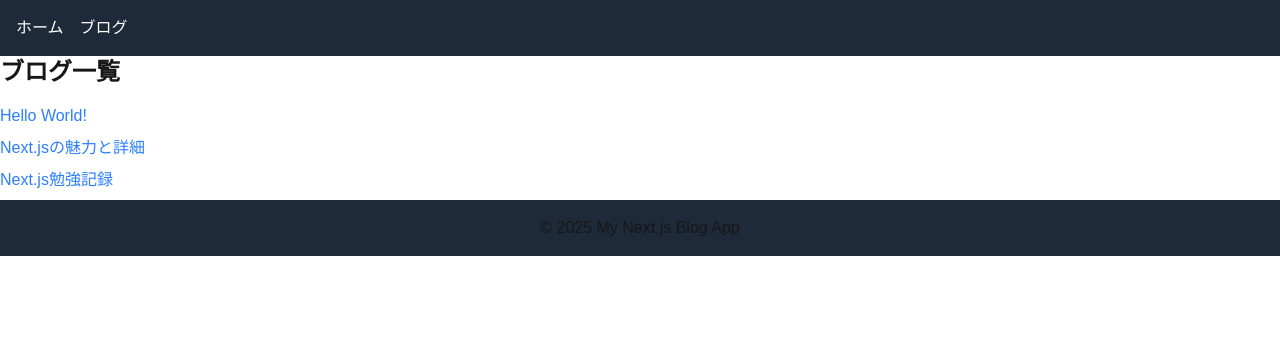
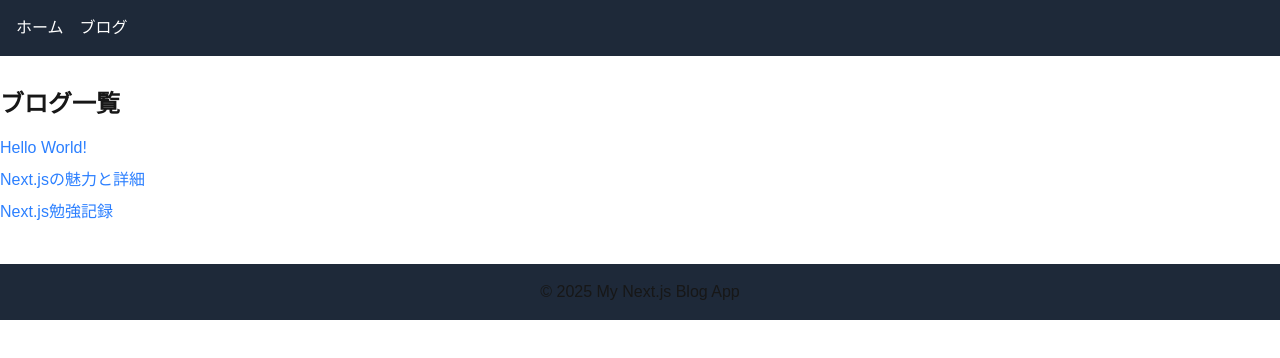
Before and after one commit to Int314/nextjs-blog-app, a Next.js app: page /blog in a window 1280 px wide. Shown: the top 358 px of the page. Built offline with nearby package versions, Linux system fonts and the light colour scheme.

Commit message:
ブログ記事一覧画面のレイアウト修正

```diff
--- a/src/app/blog/page.tsx
+++ b/src/app/blog/page.tsx
@@ -3,7 +3,7 @@ import { posts } from "../../data/posts";
 
 export default function BlogPage() {
   return (
-    <div>
+    <div className="container mx-auto py-8">
       <h1 className="text-2xl font-bold mb-4">ブログ一覧</h1>
       <ul>
         {posts.map((post) => {
```
